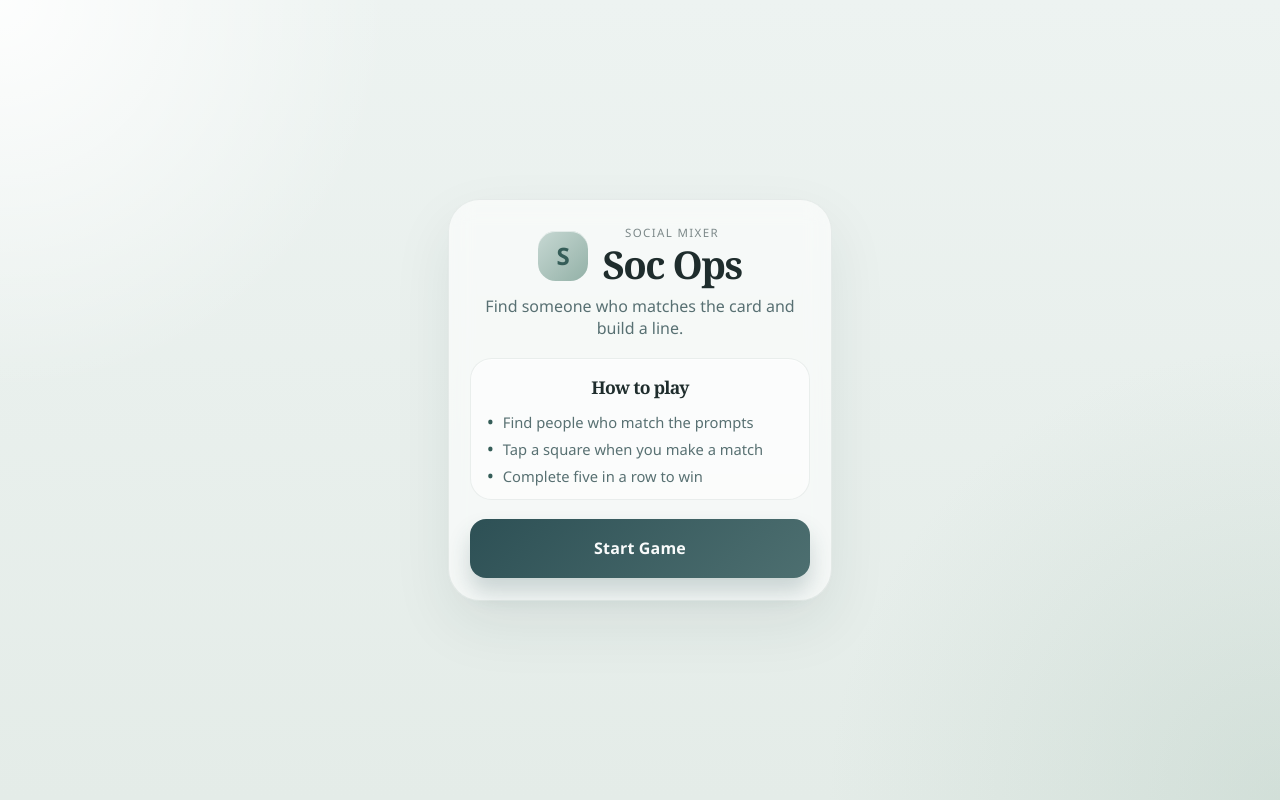
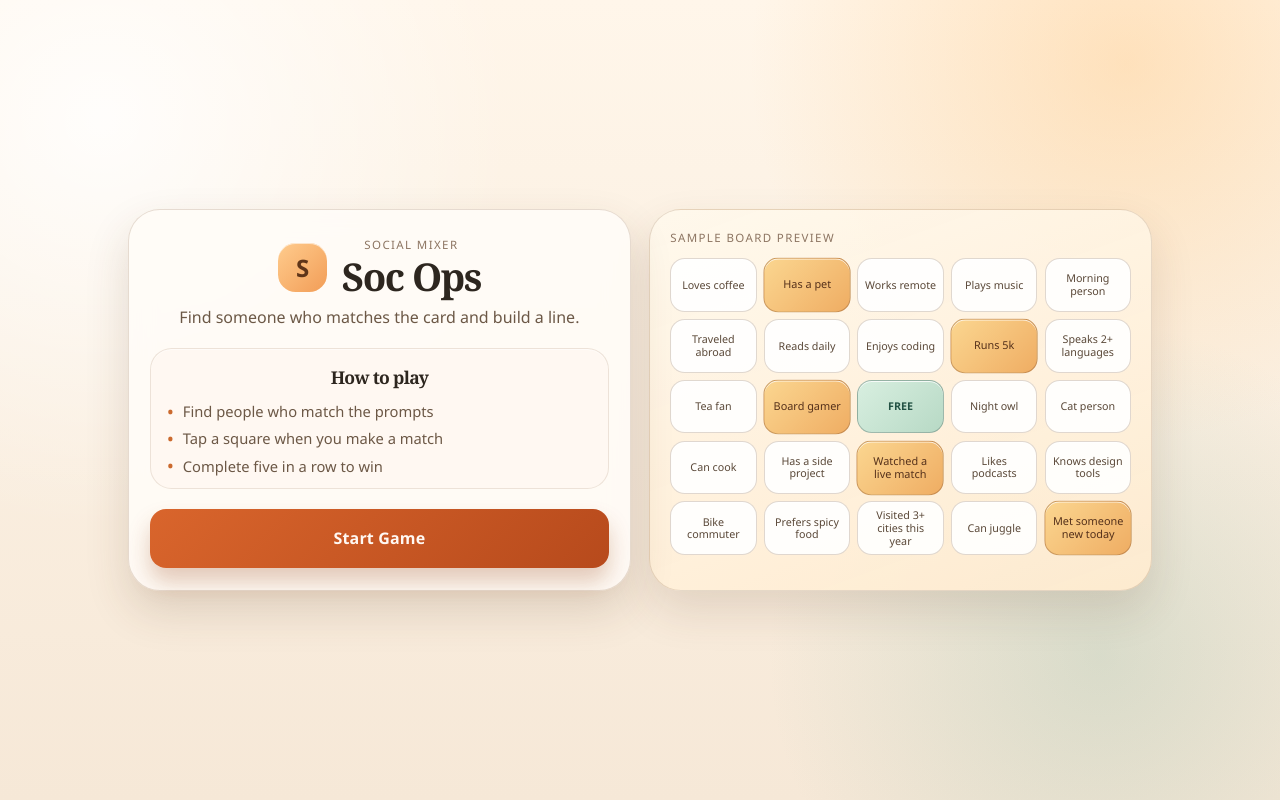
Before and after one commit to treinamentos-serpro/copilot-dev-days-flavio.pereira, a Spring Boot app: page / in a window 1280 px wide. Run offline with Spring Boot 4, Linux system fonts and the light colour scheme.

Commit message:
feat: redesign soc ops lobby with playful start preview
Co-authored-by: doflavio <22053378+doflavio@users.noreply.github.com>

```diff
--- a/socops/src/main/resources/static/css/app.css
+++ b/socops/src/main/resources/static/css/app.css
@@ -1,19 +1,19 @@
 :root {
-    --bg-1: #edf3f1;
-    --bg-2: #e4ece8;
-    --panel: rgba(255, 255, 255, 0.72);
-    --surface: #fbfaf8;
-    --text: #1f2d2d;
-    --muted: #587072;
-    --muted-soft: #7c8889;
-    --sage: #a9c1b5;
-    --sage-deep: #355d58;
-    --sand: #f3e5c4;
-    --sand-deep: #ba8e48;
-    --button: linear-gradient(135deg, #2d5055 0%, #4d6f70 100%);
-    --button-shadow: rgba(45, 80, 85, 0.22);
-    --selected: linear-gradient(135deg, #e8f1ec 0%, #d5e5dc 100%);
-    --winner: linear-gradient(135deg, #f4e5bb 0%, #e1d09a 100%);
+    --bg-1: #fff6ea;
+    --bg-2: #f6e8d7;
+    --panel: rgba(255, 252, 248, 0.9);
+    --surface: #fffaf1;
+    --text: #2d261f;
+    --muted: #6c5846;
+    --muted-soft: #8d7562;
+    --sage: #aec6b2;
+    --sage-deep: #2e6254;
+    --sand: #ffd9a0;
+    --sand-deep: #b06a2f;
+    --button: linear-gradient(135deg, #d9652c 0%, #b74a1c 100%);
+    --button-shadow: rgba(154, 71, 30, 0.28);
+    --selected: linear-gradient(135deg, #fcebc6 0%, #f5dca9 100%);
+    --winner: linear-gradient(135deg, #ffe8b5 0%, #f1ca7a 100%);
     --shadow-soft: 0 24px 60px rgba(31, 50, 53, 0.08);
     --shadow-card: 0 18px 36px rgba(24, 37, 39, 0.08);
 }
@@ -30,8 +30,9 @@ body {
     font-family: "Segoe UI", "Helvetica Neue", Arial, sans-serif;
     color: var(--text);
     background:
-        radial-gradient(circle at top left, rgba(255,255,255,0.9), transparent 26%),
-        radial-gradient(circle at bottom right, rgba(167,193,180,0.3), transparent 30%),
+        radial-gradient(circle at 8% 15%, rgba(255, 255, 255, 0.85), transparent 30%),
+        radial-gradient(circle at 88% 8%, rgba(255, 188, 104, 0.35), transparent 28%),
+        radial-gradient(circle at 86% 82%, rgba(118, 171, 150, 0.24), transparent 26%),
         linear-gradient(180deg, var(--bg-1) 0%, var(--bg-2) 100%);
     -webkit-tap-highlight-color: transparent;
 }
@@ -172,13 +173,20 @@ button:disabled { cursor: default; }
     padding: 2rem 1.2rem;
 }
 
+.lobby-layout {
+    width: min(100%, 64rem);
+    display: grid;
+    gap: 1rem;
+    align-items: stretch;
+}
+
 .lobby-panel {
-    width: min(100%, 28rem);
-    padding: 1.6rem 1.3rem 1.4rem;
-    border: 1px solid rgba(61, 91, 85, 0.09);
+    width: 100%;
+    padding: 1.7rem 1.3rem 1.4rem;
+    border: 1px solid rgba(142, 105, 76, 0.22);
     border-radius: 2rem;
-    background: rgba(255, 255, 255, 0.58);
-    box-shadow: var(--shadow-soft);
+    background: var(--panel);
+    box-shadow: 0 20px 44px rgba(90, 57, 34, 0.16);
     backdrop-filter: blur(12px);
 }
 
@@ -197,8 +205,8 @@ button:disabled { cursor: default; }
     width: 3.1rem;
     height: 3.1rem;
     border-radius: 1.1rem;
-    background: linear-gradient(135deg, #c7d8d3 0%, #93b1a7 100%);
-    color: var(--sage-deep);
+    background: linear-gradient(135deg, #ffcc8d 0%, #f29d57 100%);
+    color: #5f3519;
     font-size: 1.5rem;
     font-weight: 700;
     box-shadow: inset 0 1px 0 rgba(255,255,255,0.6);
@@ -222,8 +230,8 @@ button:disabled { cursor: default; }
 .rules-card {
     padding: 1rem 1rem 0.8rem;
     border-radius: 1.35rem;
-    background: rgba(255, 255, 255, 0.55);
-    border: 1px solid rgba(61, 91, 85, 0.09);
+    background: rgba(255, 249, 242, 0.86);
+    border: 1px solid rgba(142, 105, 76, 0.16);
     box-shadow: inset 0 1px 0 rgba(255,255,255,0.5);
     margin-bottom: 1.2rem;
 }
@@ -251,7 +259,7 @@ button:disabled { cursor: default; }
 
 .rules-card li::before {
     content: "•";
-    color: var(--sage-deep);
+    color: #cb6a2e;
     font-size: 1.2rem;
     line-height: 1;
 }
@@ -265,7 +273,7 @@ button:disabled { cursor: default; }
     width: 100%;
     padding: 1rem 1.2rem;
     background: var(--button);
-    color: #f9fbfb;
+    color: #fff8f3;
     font-size: 1rem;
     font-weight: 700;
     letter-spacing: 0.01em;
@@ -274,6 +282,65 @@ button:disabled { cursor: default; }
 
 .primary-button:hover, .ghost-button:hover, .modal-button:hover { transform: translateY(-1px); }
 .primary-button:active, .ghost-button:active, .modal-button:active { transform: translateY(0); }
+.primary-button:focus-visible,
+.ghost-button:focus-visible,
+.modal-button:focus-visible {
+    outline: 3px solid #f2b971;
+    outline-offset: 2px;
+}
+
+.preview-panel {
+    width: 100%;
+    border-radius: 2rem;
+    border: 1px solid rgba(142, 105, 76, 0.22);
+    background: linear-gradient(160deg, rgba(255, 248, 236, 0.95), rgba(255, 235, 207, 0.92));
+    box-shadow: 0 20px 44px rgba(90, 57, 34, 0.14);
+    padding: 1.25rem;
+}
+
+.preview-eyebrow {
+    text-transform: uppercase;
+    letter-spacing: 0.12em;
+    font-size: 0.72rem;
+    color: var(--muted-soft);
+    margin-bottom: 0.85rem;
+}
+
+.preview-grid {
+    display: grid;
+    grid-template-columns: repeat(5, minmax(0, 1fr));
+    gap: 0.45rem;
+}
+
+.preview-tile {
+    min-height: 3.35rem;
+    border-radius: 0.92rem;
+    border: 1px solid rgba(132, 99, 74, 0.25);
+    padding: 0.42rem;
+    font-size: 0.67rem;
+    line-height: 1.18;
+    display: flex;
+    align-items: center;
+    justify-content: center;
+    text-align: center;
+    color: #5a4838;
+    background: rgba(255, 255, 255, 0.9);
+    box-shadow: inset 0 1px 0 rgba(255, 255, 255, 0.8);
+}
+
+.preview-tile--marked {
+    background: linear-gradient(135deg, #fbd690, #efad63);
+    border-color: rgba(139, 84, 41, 0.4);
+    color: #55311b;
+    animation: pulse-mark 2.8s ease-in-out infinite;
+}
+
+.preview-tile--free {
+    background: linear-gradient(135deg, #d8efe0, #b7d9c5);
+    border-color: rgba(61, 91, 85, 0.35);
+    color: #235244;
+    font-weight: 700;
+}
 
 .topbar {
     display: flex;
@@ -449,6 +516,19 @@ button:disabled { cursor: default; }
     .lobby-panel { border-radius: 1.5rem; }
     .brand-block { flex-direction: column; text-align: center; }
     .board-tile { min-height: 58px; }
+    .preview-panel { border-radius: 1.5rem; padding: 1rem; }
+    .preview-tile { min-height: 3.05rem; font-size: 0.62rem; }
+}
+
+@media (min-width: 900px) {
+    .lobby-layout {
+        grid-template-columns: minmax(19rem, 1fr) minmax(19rem, 1fr);
+        gap: 1.15rem;
+    }
+    .lobby-panel,
+    .preview-panel {
+        min-height: 100%;
+    }
 }
 
 @media (prefers-reduced-motion: reduce) {
@@ -471,3 +551,8 @@ button:disabled { cursor: default; }
 }
 
 .animate-\[bounce_0\.5s_ease-out\] { animation: bounce 0.5s ease-out; }
+
+@keyframes pulse-mark {
+    0%, 100% { transform: scale(1); }
+    50% { transform: scale(1.02); }
+}
--- a/socops/src/main/resources/templates/game.html
+++ b/socops/src/main/resources/templates/game.html
@@ -14,7 +14,8 @@
 <body class="h-full">
 
 <div id="lobbyView" class="flex flex-col items-center justify-center min-h-full p-6 lobby-shell">
-    <div class="lobby-panel text-center max-w-sm">
+    <div class="lobby-layout">
+        <section class="lobby-panel text-center">
             <div class="brand-block">
                 <div class="brand-mark">S</div>
                 <div>
@@ -37,6 +38,38 @@
             <button onclick="launchGame()" class="primary-button text-white font-semibold text-lg accent-active transition-colors">
                 Start Game
             </button>
+        </section>
+
+        <aside class="preview-panel" aria-label="Bingo card preview">
+            <p class="preview-eyebrow">sample board preview</p>
+            <div class="preview-grid" aria-hidden="true">
+                <div class="preview-tile">Loves coffee</div>
+                <div class="preview-tile preview-tile--marked">Has a pet</div>
+                <div class="preview-tile">Works remote</div>
+                <div class="preview-tile">Plays music</div>
+                <div class="preview-tile">Morning person</div>
+                <div class="preview-tile">Traveled abroad</div>
+                <div class="preview-tile">Reads daily</div>
+                <div class="preview-tile">Enjoys coding</div>
+                <div class="preview-tile preview-tile--marked">Runs 5k</div>
+                <div class="preview-tile">Speaks 2+ languages</div>
+                <div class="preview-tile">Tea fan</div>
+                <div class="preview-tile preview-tile--marked">Board gamer</div>
+                <div class="preview-tile preview-tile--free">FREE</div>
+                <div class="preview-tile">Night owl</div>
+                <div class="preview-tile">Cat person</div>
+                <div class="preview-tile">Can cook</div>
+                <div class="preview-tile">Has a side project</div>
+                <div class="preview-tile preview-tile--marked">Watched a live match</div>
+                <div class="preview-tile">Likes podcasts</div>
+                <div class="preview-tile">Knows design tools</div>
+                <div class="preview-tile">Bike commuter</div>
+                <div class="preview-tile">Prefers spicy food</div>
+                <div class="preview-tile">Visited 3+ cities this year</div>
+                <div class="preview-tile">Can juggle</div>
+                <div class="preview-tile preview-tile--marked">Met someone new today</div>
+            </div>
+        </aside>
     </div>
 </div>
 
```
Lines whose indentation alone changed are shown as unchanged.
